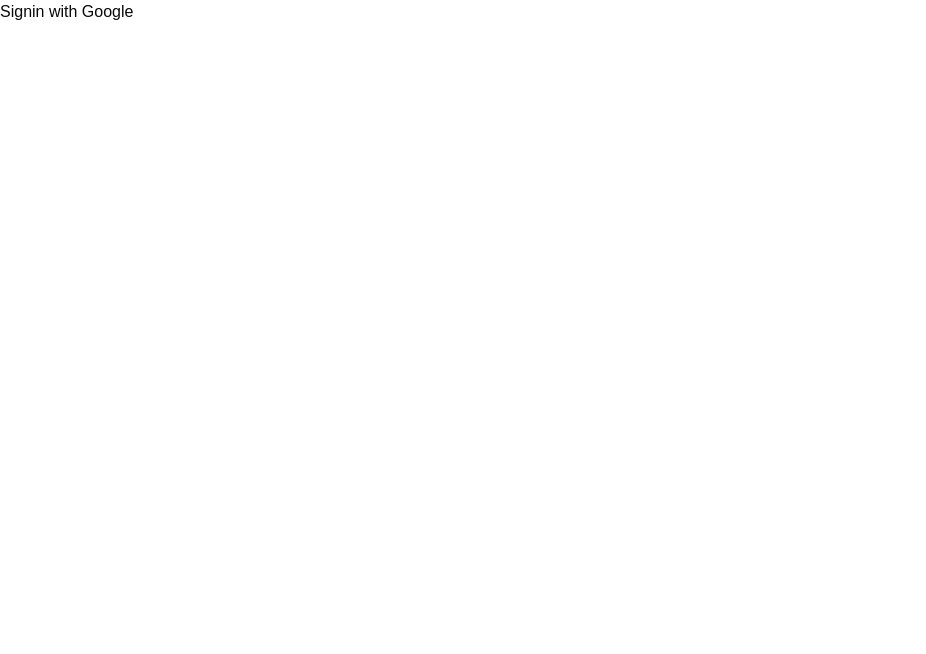
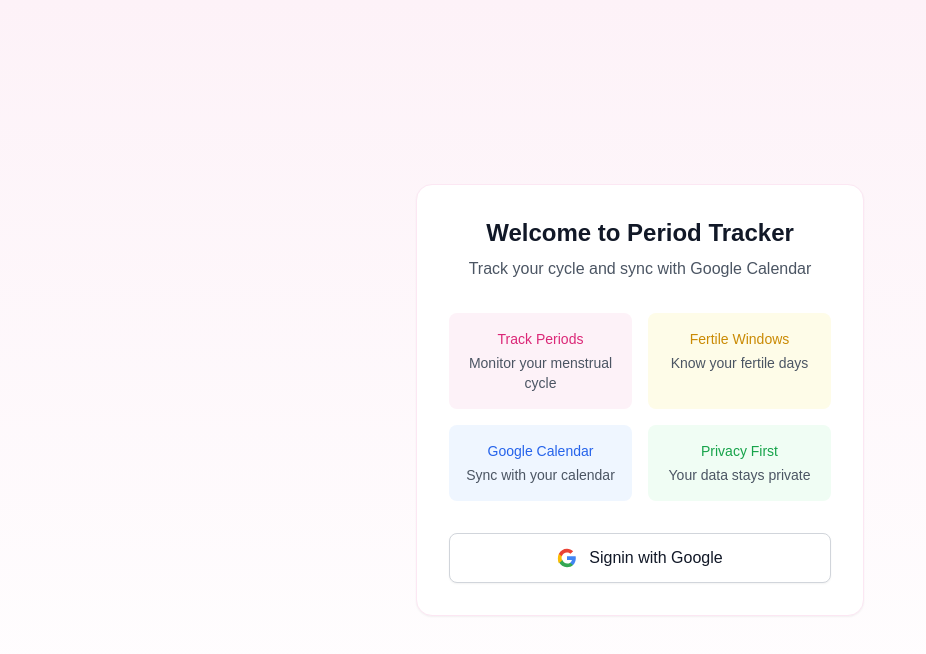
Before and after one commit to ArthurBlanchon/nextmoons, a Next.js app: page /login in a window 1280 px wide. Shown: the top 654 px of the page, without its empty margins (0-926 px from the left). Built offline with nearby package versions, Linux system fonts and the light colour scheme; no server answers.

Commit message:
made login page prettier

```diff
--- a/app/delete-cal/page.js
+++ /dev/null
@@ -1,16 +0,0 @@
-import { deleteAllEvents, findCalendar, getCalendarEvents } from "@/lib/calendar-api"
-
-export default async function CalendarsPage() {
-    const calendar = await findCalendar()
-    const events = await getCalendarEvents(calendar.id)
-    const result = await deleteAllEvents(calendar.id)
-
-    return (
-      <div>
-        <div>
-            <pre>{JSON.stringify(result, null, 2)}</pre>
-            <pre>{JSON.stringify(events, null, 2)}</pre>
-        </div>
-      </div>
-    )
-}
--- a/app/login/page.js
+++ b/app/login/page.js
@@ -6,13 +6,73 @@ export default async function SignIn() {
   if (session) return redirect("/")
 
   return (
+    <div className="min-h-screen bg-gradient-to-b from-pink-50 to-white flex items-center justify-center">
+      <div className="max-w-md w-full mx-4">
+        <div className="bg-white rounded-2xl shadow-sm border border-pink-100 p-8 text-center">
+          {/* Header */}
+          <div className="mb-8">
+            <h1 className="text-2xl font-bold text-gray-900 mb-2">
+              Welcome to Period Tracker
+            </h1>
+            <p className="text-gray-600">
+              Track your cycle and sync with Google Calendar
+            </p>
+          </div>
+
+          {/* Features */}
+          <div className="mb-8 grid grid-cols-2 gap-4 text-sm">
+            <div className="p-4 rounded-lg bg-pink-50">
+              <div className="text-pink-600 font-medium mb-1">Track Periods</div>
+              <div className="text-gray-600">Monitor your menstrual cycle</div>
+            </div>
+            <div className="p-4 rounded-lg bg-yellow-50">
+              <div className="text-yellow-600 font-medium mb-1">Fertile Windows</div>
+              <div className="text-gray-600">Know your fertile days</div>
+            </div>
+            <div className="p-4 rounded-lg bg-blue-50">
+              <div className="text-blue-600 font-medium mb-1">Google Calendar</div>
+              <div className="text-gray-600">Sync with your calendar</div>
+            </div>
+            <div className="p-4 rounded-lg bg-green-50">
+              <div className="text-green-600 font-medium mb-1">Privacy First</div>
+              <div className="text-gray-600">Your data stays private</div>
+            </div>
+          </div>
+
+          {/* Sign In Button */}
           <form
             action={async () => {
               "use server"
               await signIn("google")
             }}
           >
-      <button type="submit">Signin with Google</button>
+            <button
+              type="submit"
+              className="w-full bg-white hover:bg-gray-50 text-gray-900 font-medium py-3 px-4 rounded-lg border border-gray-300 shadow-sm transition-colors duration-200 flex items-center justify-center gap-3"
+            >
+              <svg className="w-5 h-5" viewBox="0 0 24 24">
+                <path
+                  d="M22.56 12.25c0-.78-.07-1.53-.2-2.25H12v4.26h5.92c-.26 1.37-1.04 2.53-2.21 3.31v2.77h3.57c2.08-1.92 3.28-4.74 3.28-8.09z"
+                  fill="#4285F4"
+                />
+                <path
+                  d="M12 23c2.97 0 5.46-.98 7.28-2.66l-3.57-2.77c-.98.66-2.07 1.06-3.25 1.06-2.86 0-5.29-1.93-6.16-4.53H2.18v2.84C3.99 20.53 7.7 23 12 23z"
+                  fill="#34A853"
+                />
+                <path
+                  d="M5.84 13.84c-.22-.66-.35-1.36-.35-2.09s.13-1.43.35-2.09V6.82H2.18C1.43 8.55 1 10.48 1 12.5s.43 3.95 1.18 5.68l3.66-2.84z"
+                  fill="#FBBC05"
+                />
+                <path
+                  d="M12 5.38c1.62 0 3.06.56 4.21 1.64l3.15-3.15C17.45 2.09 14.97 1 12 1 7.7 1 3.99 3.47 2.18 7.07l3.66 2.84c.87-2.6 3.3-4.53 6.16-4.53z"
+                  fill="#EA4335"
+                />
+              </svg>
+              Signin with Google
+            </button>
           </form>
+        </div>
+      </div>
+    </div>
   )
 }
```
Lines whose indentation alone changed are shown as unchanged.
